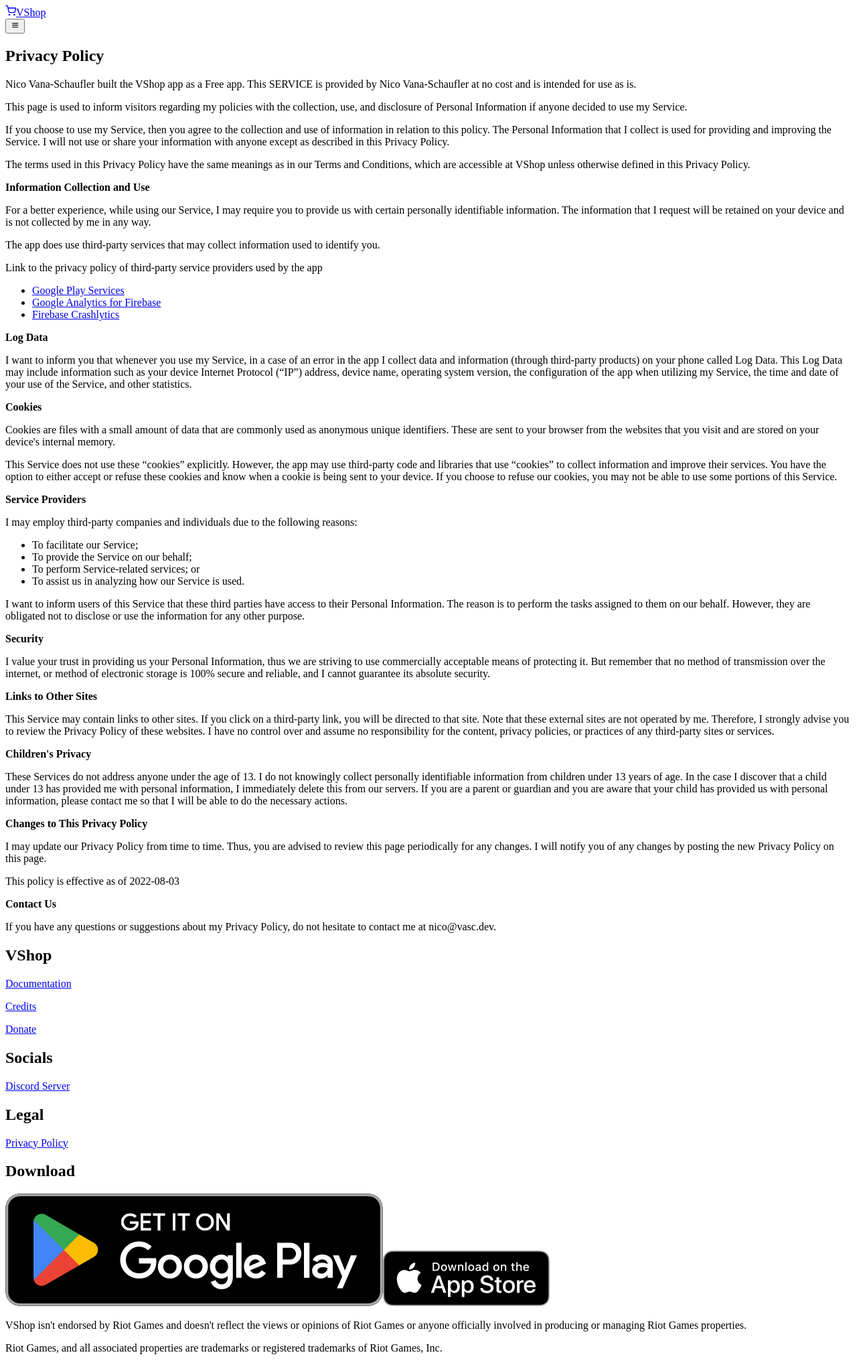
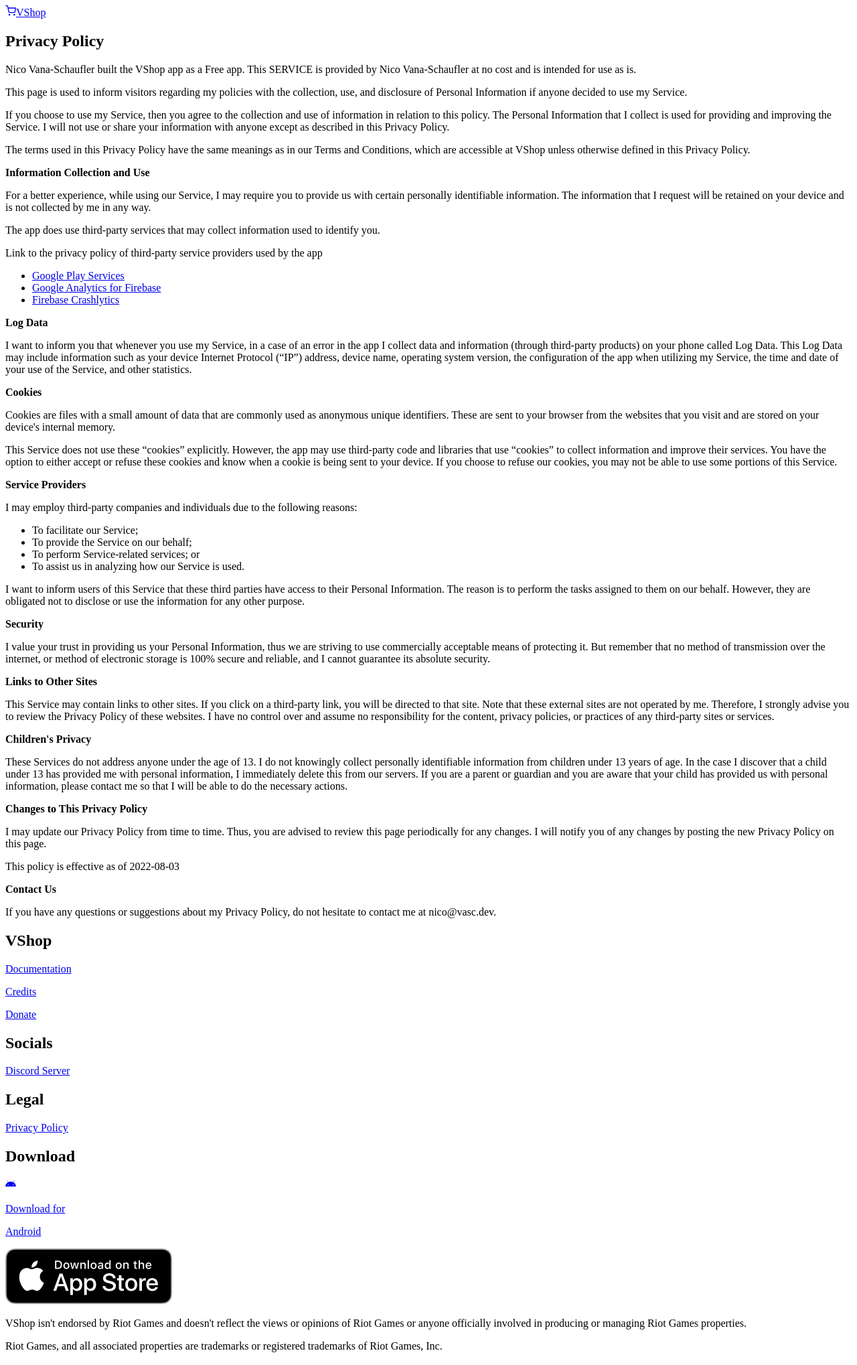
Before and after one commit to VShopApp/landing, a Next.js app: page /privacy in a window 1280 px wide. Shown: the whole page at 67% size. Built offline with nearby package versions, Linux system fonts and the light colour scheme.

Commit message:
downloads: add apk badge

```diff
--- a/package.json
+++ b/package.json
@@ -1,5 +1,5 @@
 {
-	"name": "vshop-web",
+	"name": "vshop-landing",
 	"version": "1.0.0",
 	"scripts": {
 		"dev": "next dev",
@@ -12,7 +12,7 @@
 		"next": "^12.1.0",
 		"react": "17.0.2",
 		"react-dom": "17.0.2",
-		"react-icons": "^4.3.1",
+		"react-icons": "^4.8.0",
 		"react-text-transition": "^3.0.2",
 		"swr": "^1.2.2",
 		"universal-cookie": "^4.0.4"
--- /dev/null
+++ b/src/components/AndroidDownload.tsx
@@ -0,0 +1,15 @@
+import { FaAndroid } from "react-icons/fa";
+
+export default function AndroidDownload() {
+	return (
+		<a href="https://github.com/VShopApp/mobile/releases/latest/download/VShop.apk">
+			<div className="flex flex-row items-center justify-center py-2 px-4 rounded-lg space-x-3 bg-black border border-white border-opacity-60">
+				<FaAndroid className="w-8 h-8" />
+				<div>
+					<p className="text-xs font-medium">Download for</p>
+					<p className="text-xl font-bold leading-none">Android</p>
+				</div>
+			</div>
+		</a>
+	);
+}
--- a/src/components/Footer.tsx
+++ b/src/components/Footer.tsx
@@ -1,4 +1,5 @@
 import Link from "next/link";
+import AndroidDownload from "./AndroidDownload";
 
 export default function Footer() {
 	return (
@@ -40,12 +41,12 @@
 				</div>
 				<div>
 					<h2 className="text-xl font-bold text-white mb-2">Download</h2>
-					<a href="https://play.google.com/store/apps/details?id=dev.vasc.vshop">
-						<img alt="Google Play Badge" src="/img/google-play-badge.png" className="w-28 mb-1" />
-					</a>
-					<a href="https://apps.apple.com/app/vshop-for-valorant/id1636765187">
-						<img alt="App Store Badge" src="/img/app-store-badge.png" className="w-28" />
-					</a>
+					<div className="flex flex-col items-start justify-start space-y-1">
+						<AndroidDownload />
+						<a href="https://apps.apple.com/app/vshop-for-valorant/id1636765187">
+							<img alt="App Store Badge" src="/img/app-store-badge.png" className="w-40" />
+						</a>
+					</div>
 				</div>
 			</div>
 			<div className="py-4 text-center text-xs text-gray-300">
--- a/src/components/Navbar.tsx
+++ b/src/components/Navbar.tsx
@@ -7,11 +7,6 @@
 	pageTitle?: string;
 }
 const Navbar = (props: props) => {
-	const toggleNavItems: MouseEventHandler = e => {
-		var menu = document.getElementById("menu") as HTMLDivElement;
-		menu.classList.toggle("hidden");
-	};
-
 	return (
 		<nav className="bg-primary py-5 pl-[10%] pr-[10%]">
 			<nav className="flex items-center justify-between flex-wrap">
@@ -21,11 +16,6 @@
 						<span className="font-semibold text-2xl tracking-wide">VShop</span>
 					</a>
 				</Link>
-				<div className="block md:hidden" onClick={toggleNavItems}>
-					<button className="flex items-center px-3 py-2">
-						<BiMenu className="text-2xl" />
-					</button>
-				</div>
 			</nav>
 			{props.pageTitle && (
 				<div className="h-32 flex items-end">
```
Also changed, not shown: src/pages/index.tsx (+5 -6 lines), 1 other file (tests, documents, lock files or other folders).
